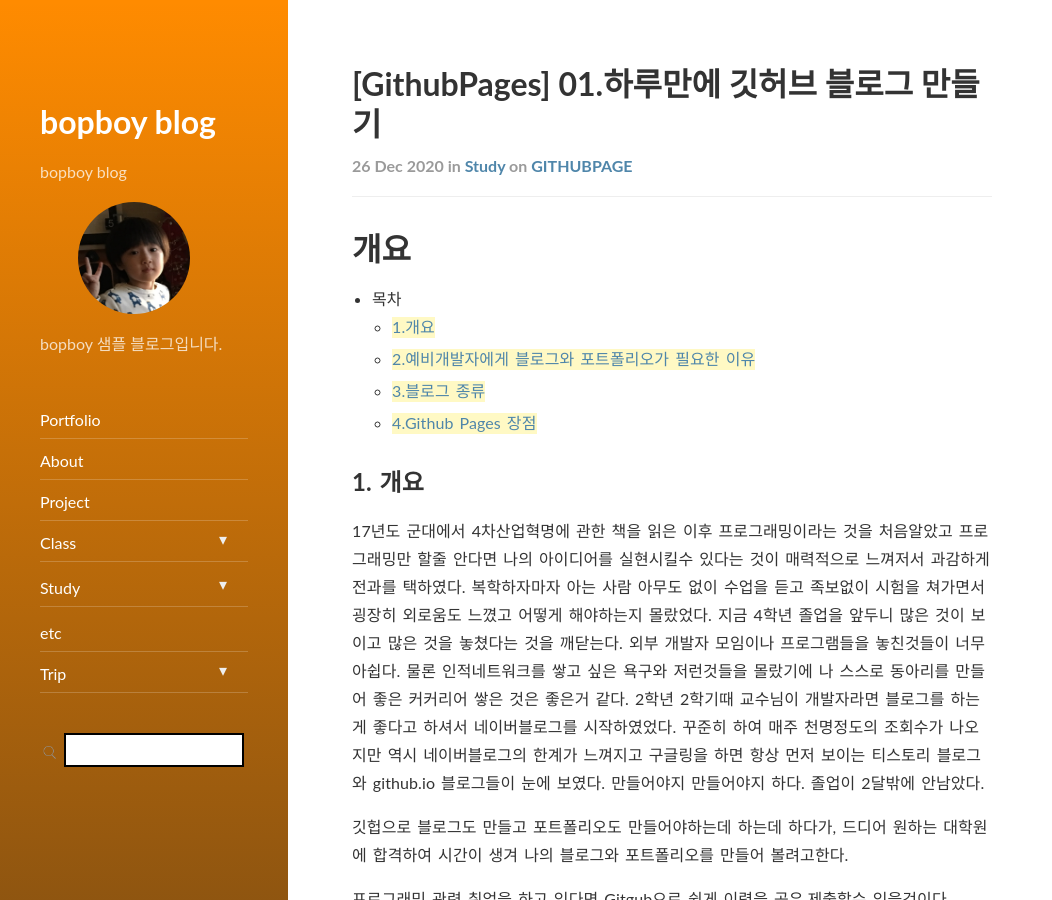
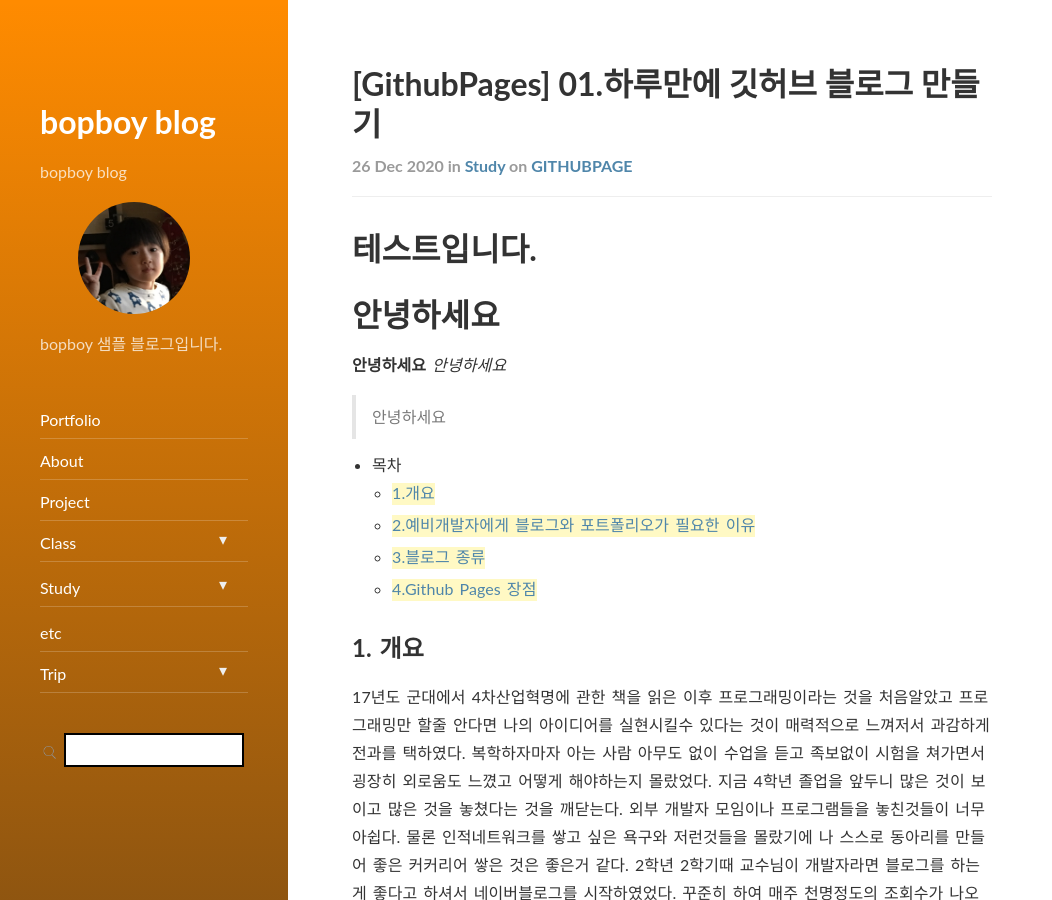
Before and after one commit to bopboy/blog-with-gatsby, a Jekyll site: the page built from _posts/study/2020-12-26-making-blog01.md, in a window 1280 px wide and 900 px high. Shown: the whole window, without its empty margins (0-1052 px from the left). Built offline with Jekyll 4.4.1, drawn with Linux system fonts in a browser that asks for light colours; nearby versions of some CDN libraries.

```diff
--- a/Gemfile
+++ b/Gemfile
@@ -7,3 +7,4 @@ gem "jekyll-sitemap", "~> 1.0"
 gem "jekyll-redirect-from", "~> 0.12"
 gem "classifier-reborn"
 gem 'wdm', '>= 0.1.0'
+gem 'jekyll-admin', group: :jekyll_plugins
--- a/_posts/study/2020-12-26-making-blog01.md
+++ b/_posts/study/2020-12-26-making-blog01.md
@@ -1,23 +1,30 @@
 ---
+title: "[GithubPages] 01.하루만에 깃허브 블로그 만들기"
 layout: post
-title:  "[GithubPages] 01.하루만에 깃허브 블로그 만들기"
-subtitle:   "개요"
-date: 2020-12-26 11:45:51 +0900
+subtitle: 개요
+date: '2020-12-26 11:45:51 +0900'
 categories: study
 tags: githubpage
 comments: true
 related_posts:
-    - category/_posts/study/2020-12-26-making-blog-02.md
-    - category/_posts/study/2020-12-26-making-blog-03.md
+- category/_posts/study/2020-12-26-making-blog-02.md
+- category/_posts/study/2020-12-26-making-blog-03.md
 ---
 
-# 개요
+# 테스트입니다.
+
+# 안녕하세요
+**안녕하세요**
+*안녕하세요*
+> 안녕하세요
+
 
 - 목차
     - [1.개요](#개요)
     - [2.예비개발자에게 블로그와 포트폴리오가 필요한 이유](#2.예비개발자에게-블로그와-포트폴리오가-필요한-이유)
     - [3.블로그 종류](#3.블로그-종류)
     - [4.Github Pages 장점](#4.Github-Pages-장점)
+
 
 ## 1. 개요
 17년도 군대에서 4차산업혁명에 관한 책을 읽은 이후 프로그래밍이라는 것을 처음알았고 프로그래밍만 할줄 안다면 나의 아이디어를 실현시킬수 있다는 것이 매력적으로 느껴저서 과감하게 전과를 택하였다. 복학하자마자 아는 사람 아무도 없이 수업을 듣고 족보없이 시험을 쳐가면서 굉장히 외로움도 느꼈고 어떻게 해야하는지 몰랐었다. 지금 4학년 졸업을 앞두니 많은 것이 보이고 많은 것을 놓쳤다는 것을 깨닫는다. 외부 개발자 모임이나 프로그램들을 놓친것들이 너무 아쉽다. 물론 인적네트워크를 쌓고 싶은 욕구와 저런것들을 몰랐기에 나 스스로 동아리를 만들어 좋은 커커리어 쌓은 것은 좋은거 같다. 2학년 2학기때 교수님이 개발자라면 블로그를 하는게 좋다고 하셔서 네이버블로그를 시작하였었다. 꾸준히 하여 매주 천명정도의 조회수가 나오지만 역시 네이버블로그의 한계가 느껴지고 구글링을 하면 항상 먼저 보이는 티스토리 블로그와 github.io 블로그들이 눈에 보였다. 만들어야지 만들어야지 하다. 졸업이 2달밖에 안남았다.
```
Also changed, not shown: Gemfile.lock.
